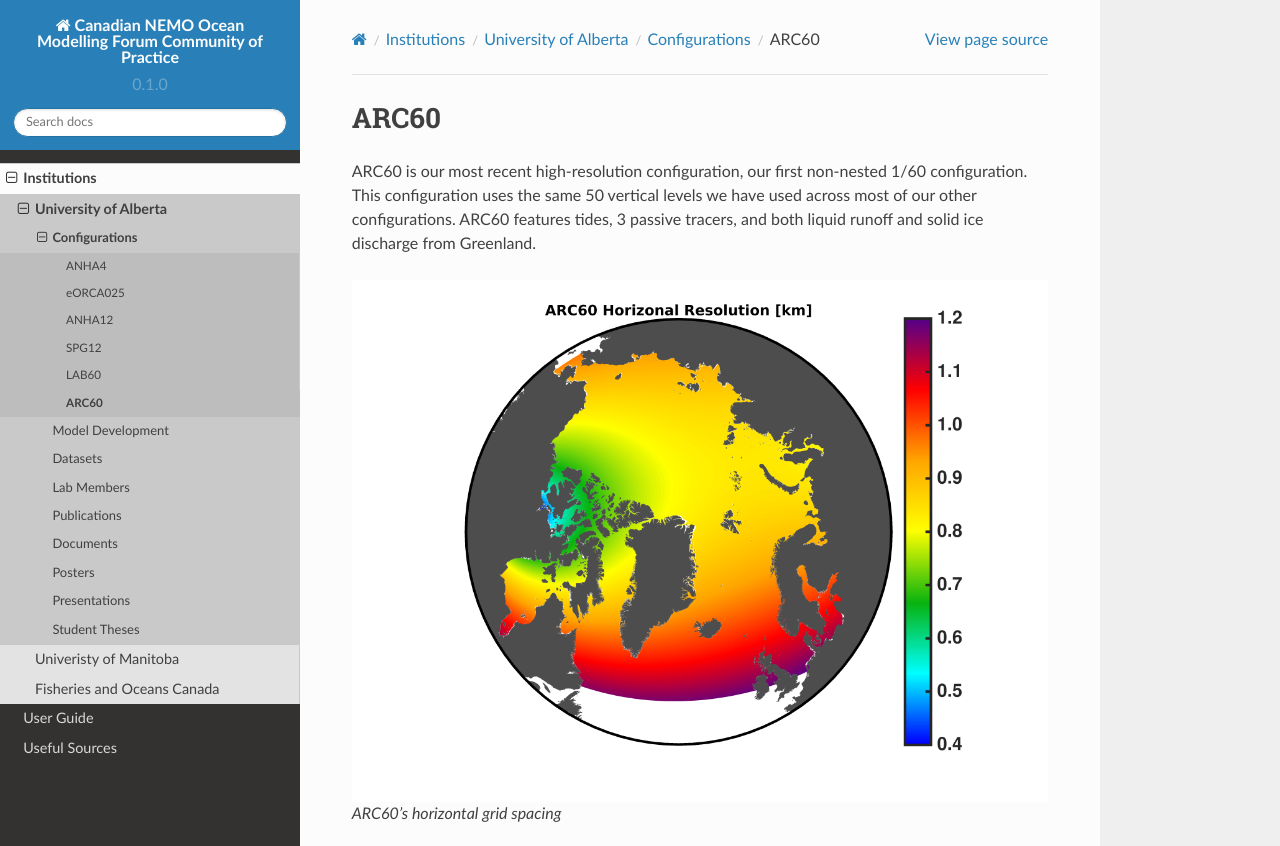
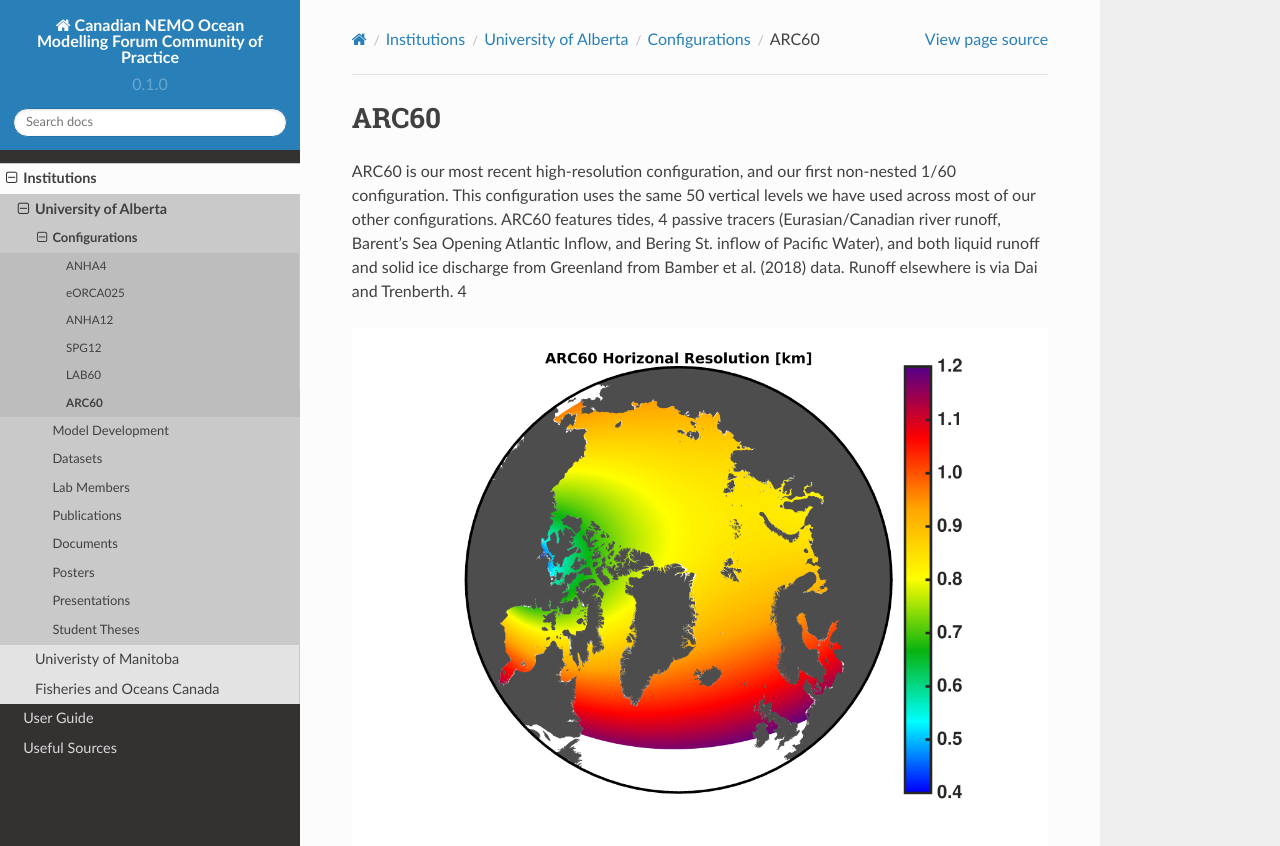
Before and after one commit to UofA-NEMO/Canadian-NEMO-Ocean-Modelling-Forum-Community-of-Practice, a Sphinx documentation site: the page built from docs/Institutions/UofA/Configurations/ARC60/index.rst, in a window 1280 px wide and 1268 px high, cut to the strip 0-846 px from the top of the window. Built offline with Sphinx 7.4.7 and the Read the Docs theme 2.0.0, drawn with Linux system fonts in a browser that asks for light colours; pages that are not in the unit, such as notebooks, are missing from menus.

Commit message:
Update index.rst

```diff
--- a/docs/Institutions/UofA/Configurations/ARC60/index.rst
+++ b/docs/Institutions/UofA/Configurations/ARC60/index.rst
@@ -1,9 +1,8 @@
 ARC60
 =====
 
-ARC60 is our most recent high-resolution configuration, our first non-nested 1/60 configuration. This configuration uses the same 50 vertical levels we have used across most of our other configurations. ARC60 features tides, 3 passive tracers, and both liquid runoff and solid ice discharge from Greenland.
-
-
+ARC60 is our most recent high-resolution configuration, and our first non-nested 1/60 configuration. This configuration uses the same 50 vertical levels we have used across most of our other configurations. ARC60 features tides, 4 passive tracers (Eurasian/Canadian river runoff, Barent's Sea Opening Atlantic Inflow, and Bering St. inflow of Pacific Water), and both liquid runoff and solid ice discharge from Greenland from Bamber et al. (2018) data. Runoff elsewhere is via Dai and Trenberth.
+4
 
 .. figure:: ./grid_ARC60.png
 
```
